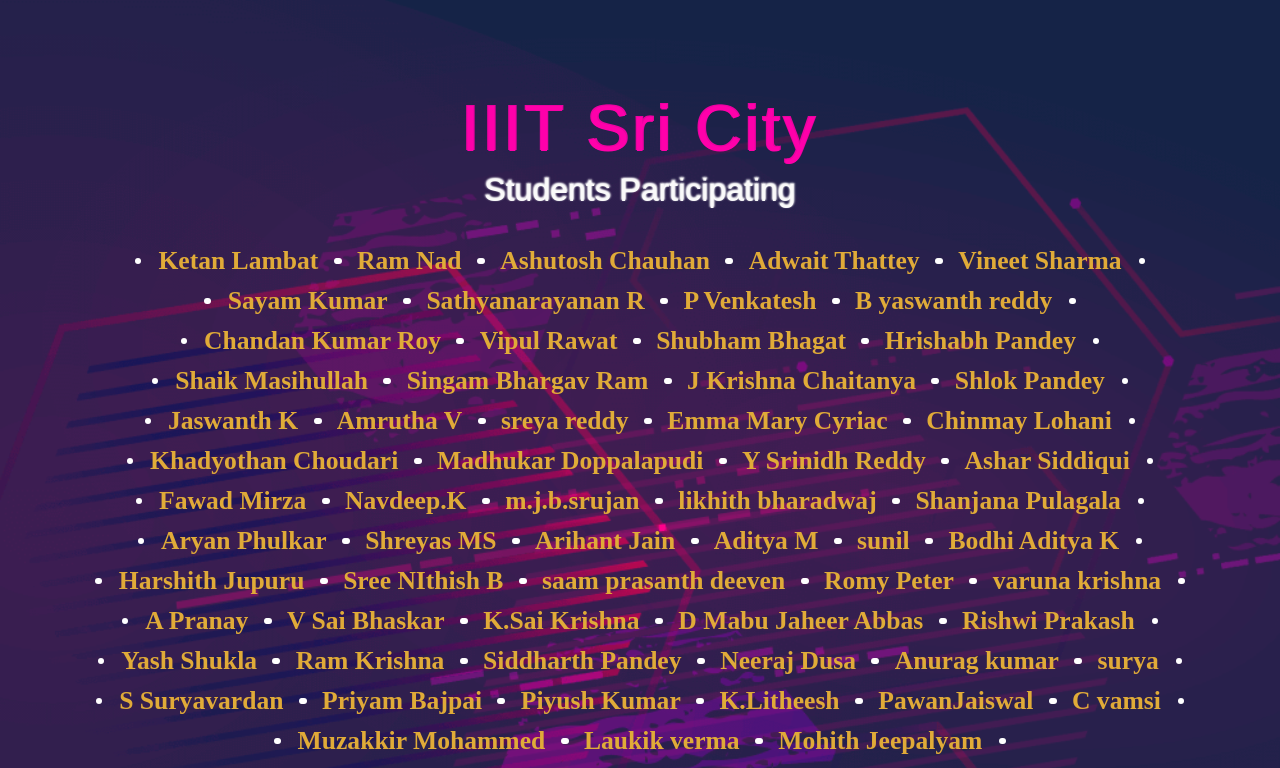
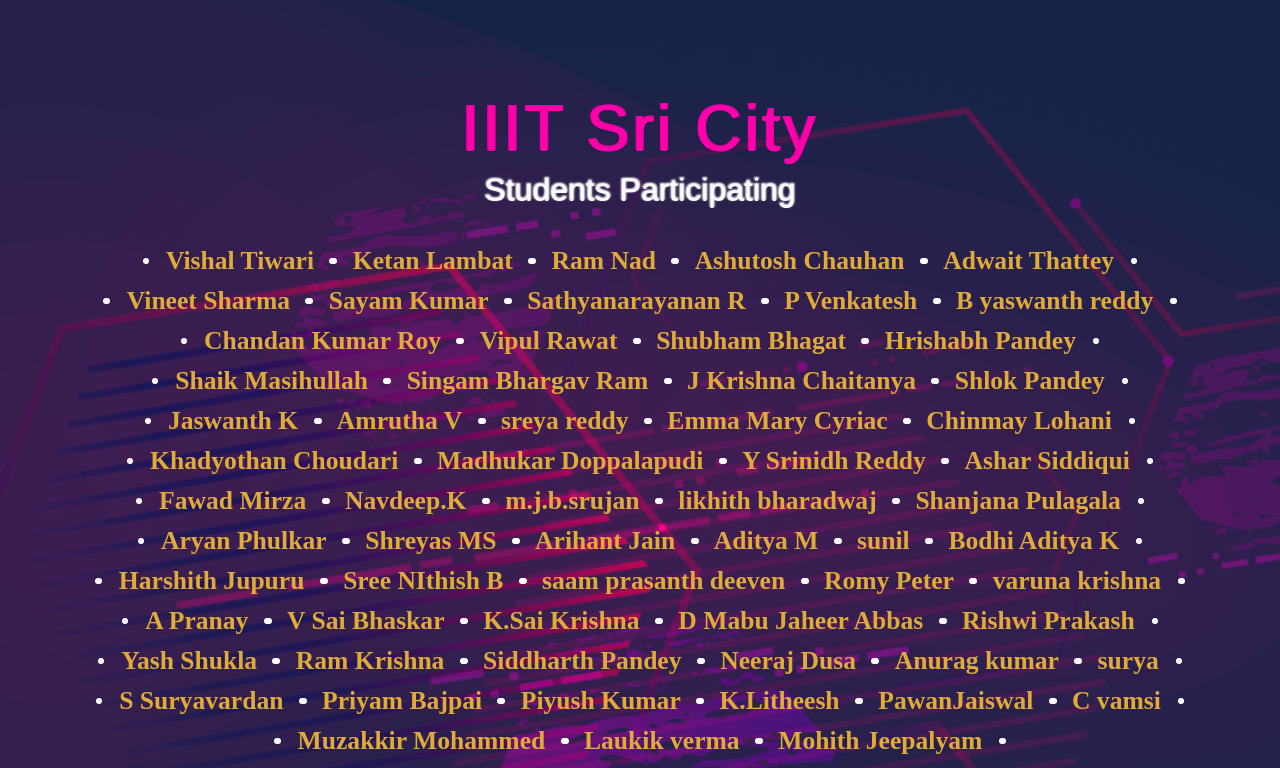
Before and after one commit to Project-Club-IIITS/hacktoberfest2019-participants, a Jekyll site: the page index.html, which Jekyll copies as it is, in a window 1280 px wide and 900 px high, cut to the strip 132-900 px from the top of the window. Built offline with Jekyll 4.4.1, drawn with Linux system fonts in a browser that asks for light colours; some web fonts are replaced.

Commit message:
Adding Vishal Tiwari

```diff
--- a/index.html
+++ b/index.html
@@ -68,6 +68,7 @@
             -->
 
           <ul>
+            <li><a href="https://github.com/Vishu1694">Vishal Tiwari</a></li>
             <li><a href="https://github.com/ketan-lambat">Ketan Lambat</a></li>
             <li><a href="https://github.com/ram-nad">Ram Nad</a></li>
             <li><a href="https://github.com/masterashu">Ashutosh Chauhan</a></li>
```
